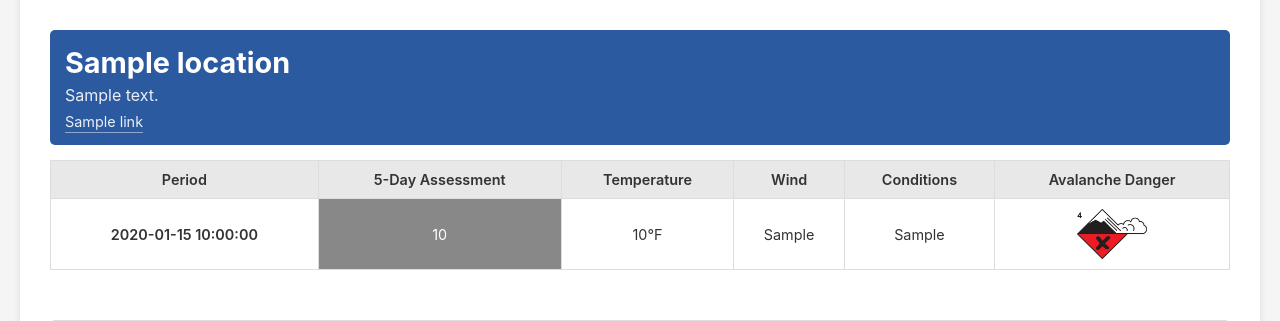
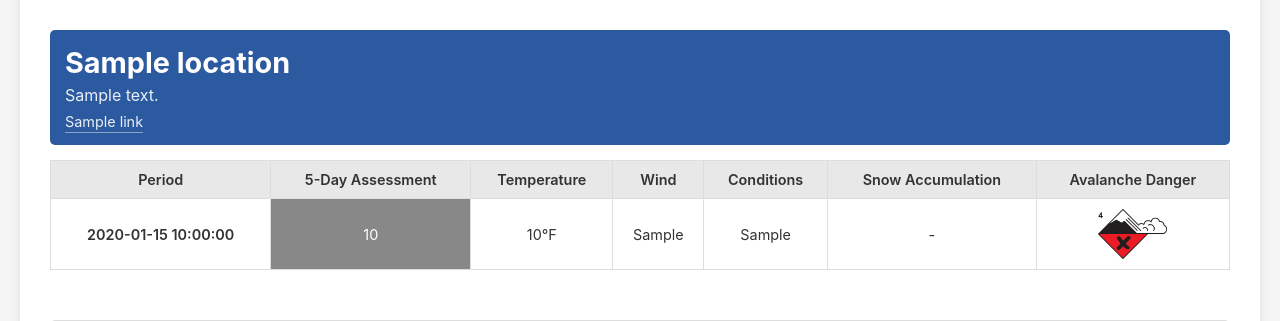
Before and after one commit to ddworken/toowarm.com, a Flask app: template templates/index.html in a window 1280 px wide. Shown: the part 156-477 px from the top of the page. Run offline with Flask 3, Linux system fonts and the light colour scheme; the template is opened without the code that fills it: most values are stand-ins (such as "Sample title", 1, 10 or a date in 2020).

Commit message:
Add snow accumulation column and fix avalanche caching
Snow accumulation:
- Fetch snowfallAmount from NWS gridpoints API
- Store in database with proper UTC timezone handling
- Display in new "Snow Accumulation" column (converted to inches)

Avalanche caching fixes:
- "No forecast" entries expire after 2 hours (was permanent)
- Skip fetching for dates > 3 days in future
- Fixes stale cache preventing real forecasts from showing

🤖 Generated with [Claude Code](https://claude.com/claude-code)

Co-Authored-By: Claude Opus 4.5 <noreply@anthropic.com>

```diff
--- a/app.py
+++ b/app.py
@@ -282,6 +282,114 @@ def apply_elevation_correction(temperature, location_name):
 # Weather Data Collection Functions
 # ============================================================================
 
+def parse_iso_duration(duration_str):
+    """
+    Parse ISO 8601 duration string (e.g., 'PT6H' = 6 hours).
+
+    Returns: timedelta
+    """
+    import re
+    match = re.match(r'PT(\d+)H', duration_str)
+    if match:
+        return timedelta(hours=int(match.group(1)))
+    return timedelta(hours=6)  # Default to 6 hours
+
+
+def parse_iso_datetime_to_utc(iso_string):
+    """
+    Parse ISO datetime string and convert to UTC naive datetime.
+    Handles formats like: '2025-12-30T00:00:00+00:00', '2025-12-29T18:00:00-08:00'
+    """
+    # Handle timezone offset
+    if '+' in iso_string[10:] or iso_string.endswith('Z'):
+        # UTC time (+00:00 or Z)
+        dt_str = iso_string.replace('+00:00', '').replace('Z', '')
+        return datetime.fromisoformat(dt_str)
+    elif '-' in iso_string[10:]:
+        # Has negative offset like -08:00 or -07:00
+        # Find the timezone part (last 6 chars like -08:00)
+        if iso_string[-6] == '-' or iso_string[-6] == '+':
+            dt_str = iso_string[:-6]
+            tz_str = iso_string[-6:]
+            dt = datetime.fromisoformat(dt_str)
+            # Parse offset hours
+            offset_hours = int(tz_str[1:3])
+            offset_mins = int(tz_str[4:6])
+            offset_total = timedelta(hours=offset_hours, minutes=offset_mins)
+            if tz_str[0] == '-':
+                # Negative offset means behind UTC, so add to get UTC
+                dt = dt + offset_total
+            else:
+                dt = dt - offset_total
+            return dt
+    # Fallback: assume it's already UTC-ish
+    return datetime.fromisoformat(iso_string.split('+')[0].split('-08:00')[0].split('-07:00')[0])
+
+
+def fetch_snow_accumulation(grid_id, grid_x, grid_y):
+    """
+    Fetch snow accumulation data from NWS gridpoints API.
+
+    Returns: List of {'start': datetime, 'end': datetime, 'snow_mm': float}
+             All times are in UTC for consistent comparison.
+    """
+    gridpoints_url = f"{BASE_URL}/gridpoints/{grid_id}/{grid_x},{grid_y}"
+
+    try:
+        response = requests.get(gridpoints_url, headers=HEADERS, timeout=15)
+        response.raise_for_status()
+        data = response.json()
+
+        snow_data = data.get('properties', {}).get('snowfallAmount', {})
+        values = snow_data.get('values', [])
+
+        result = []
+        for item in values:
+            valid_time = item.get('validTime', '')
+            snow_mm = item.get('value', 0) or 0
+
+            # Parse validTime format: "2025-12-30T00:00:00+00:00/PT6H"
+            if '/' in valid_time:
+                time_part, duration_part = valid_time.split('/')
+                start_time = parse_iso_datetime_to_utc(time_part)
+                duration = parse_iso_duration(duration_part)
+                end_time = start_time + duration
+            else:
+                start_time = parse_iso_datetime_to_utc(valid_time)
+                end_time = start_time + timedelta(hours=6)
+
+            result.append({
+                'start': start_time,
+                'end': end_time,
+                'snow_mm': float(snow_mm)
+            })
+
+        logger.debug(f"  Fetched {len(result)} snow accumulation periods")
+        return result
+
+    except Exception as e:
+        logger.warning(f"  Could not fetch snow data: {e}")
+        return []
+
+
+def get_snow_for_period(snow_data, period_start, period_end):
+    """
+    Calculate total snow accumulation for a forecast period.
+
+    Sums snow from all overlapping time ranges in the gridpoints data.
+    """
+    if not snow_data:
+        return None
+
+    total_snow = 0.0
+    for item in snow_data:
+        # Check if snow period overlaps with forecast period
+        if item['end'] > period_start and item['start'] < period_end:
+            total_snow += item['snow_mm']
+
+    return total_snow if total_snow > 0 else None
+
+
 def fetch_and_store_weather(location):
     """
     Fetch weather forecast for a specific location and store it in the database.
@@ -316,7 +424,10 @@ def fetch_and_store_weather(location):
 
         periods = forecast_data['properties']['periods']
 
-        # Step 3: Store in database
+        # Step 3: Fetch snow accumulation data from gridpoints API
+        snow_data = fetch_snow_accumulation(grid_id, grid_x, grid_y)
+
+        # Step 4: Store in database
         _, SessionLocal = init_db(DATABASE_URL)
         session = SessionLocal()
 
@@ -325,6 +436,13 @@ def fetch_and_store_weather(location):
             records_added = 0
 
             for period in periods:
+                # Parse period start/end times and convert to UTC for snow matching
+                period_start_utc = parse_iso_datetime_to_utc(period['startTime'])
+                period_end_utc = parse_iso_datetime_to_utc(period['endTime'])
+
+                # Get snow accumulation for this period (using UTC times)
+                snow_mm = get_snow_for_period(snow_data, period_start_utc, period_end_utc)
+
                 weather_record = WeatherForecast(
                     location_name=location['name'],
                     latitude=location['latitude'],
@@ -337,6 +455,9 @@ def fetch_and_store_weather(location):
                     wind_direction=period['windDirection'],
                     short_forecast=period['shortForecast'],
                     detailed_forecast=period['detailedForecast'],
+                    snow_accumulation_mm=snow_mm,
+                    period_start=period_start_utc,
+                    period_end=period_end_utc,
                     grid_id=grid_id,
                     grid_x=grid_x,
                     grid_y=grid_y
@@ -580,16 +701,30 @@ def fetch_avalanche_forecast(zone_id, forecast_date, location_elevation_ft=None,
                 }
             }
 
+        # Skip fetching for dates more than 3 days in the future (forecasts rarely exist that far out)
+        if forecast_date > today + timedelta(days=3):
+            return {
+                'danger_rating': None,
+                'danger_level_text': 'No forecast',
+                'zone_name': f'Zone {zone_id}',
+                'no_forecast': True,
+                'elevation_breakdown': None
+            }
+
         # Check if we have valid cached data (including elevation breakdown)
         if cached:
             cache_is_valid = False
-            # For past dates, cache never expires
-            if forecast_date < today:
-                cache_is_valid = True
+            cache_age = datetime.utcnow() - cached.fetched_at
+
+            # "no_forecast" entries expire after 2 hours (forecasts may be published)
+            if cached.no_forecast:
+                if cache_age.total_seconds() < 2 * 3600:  # 2 hours
+                    cache_is_valid = True
             else:
-                # For current/future dates, check if cache is fresh
-                cache_age = datetime.utcnow() - cached.fetched_at
-                if cache_age.total_seconds() < AVALANCHE_CACHE_HOURS * 3600:
+                # Valid forecasts: past dates never expire, current/future expire after 6 hours
+                if forecast_date < today:
+                    cache_is_valid = True
+                elif cache_age.total_seconds() < AVALANCHE_CACHE_HOURS * 3600:
                     cache_is_valid = True
 
             if cache_is_valid:
@@ -2483,7 +2618,8 @@ def get_location_data(location_name, days=7):
                     'avalanche_danger': avalanche_data['danger_level_text'],
                     'avalanche_rating': avalanche_data['danger_rating'],
                     'avalanche_color': get_avalanche_color(avalanche_data['danger_level_text'], avalanche_data['danger_rating']),
-                    'avalanche_elevation_breakdown': avalanche_data.get('elevation_breakdown')
+                    'avalanche_elevation_breakdown': avalanche_data.get('elevation_breakdown'),
+                    'snow_accumulation_mm': forecast.snow_accumulation_mm
                 })
 
         logger.info(f"PERF [{location_name}]: historical loop took {_time.time()-_t4:.3f}s")
@@ -2551,7 +2687,8 @@ def get_location_data(location_name, days=7):
                     'avalanche_danger': avalanche_data['danger_level_text'],
                     'avalanche_rating': avalanche_data['danger_rating'],
                     'avalanche_color': get_avalanche_color(avalanche_data['danger_level_text'], avalanche_data['danger_rating']),
-                    'avalanche_elevation_breakdown': avalanche_data.get('elevation_breakdown')
+                    'avalanche_elevation_breakdown': avalanche_data.get('elevation_breakdown'),
+                    'snow_accumulation_mm': forecast.snow_accumulation_mm
                 })
 
         logger.info(f"PERF [{location_name}]: future loop took {_time.time()-_t5:.3f}s")
--- a/templates/index.html
+++ b/templates/index.html
@@ -155,6 +155,13 @@
         .temp-poor {
             background-color: #f44336;
             color: white;
+        }
+
+        /* Snow accumulation */
+        .snow-positive {
+            background-color: #e3f2fd;
+            color: #1565c0;
+            font-weight: bold;
         }
 
         /* Condition color coding */
@@ -419,6 +426,7 @@
                         <th>Temperature</th>
                         <th>Wind</th>
                         <th>Conditions</th>
+                        <th>Snow Accumulation</th>
                         <th>Avalanche Danger</th>
                     </tr>
                 </thead>
@@ -456,6 +464,13 @@
                         </td>
                         <td class="score-cell {{ period.forecast_color }}" style="cursor: help;" data-tooltip="{{ period.detailed_forecast }}">
                             {{ period.short_forecast }}
+                        </td>
+                        <td class="{% if period.snow_accumulation_mm and period.snow_accumulation_mm > 0 %}snow-positive{% endif %}">
+                            {% if period.snow_accumulation_mm and period.snow_accumulation_mm > 0 %}
+                                {{ "%.1f"|format(period.snow_accumulation_mm / 25.4) }}"
+                            {% else %}
+                                -
+                            {% endif %}
                         </td>
                         <td class="score-cell {{ period.avalanche_color }}" style="cursor: help;" {% if period.avalanche_elevation_breakdown %}data-tooltip="Avalanche Danger by Elevation:
 Lower (<3000 ft): {{ period.avalanche_elevation_breakdown.lower.text }} ({{ period.avalanche_elevation_breakdown.lower.rating }}){% if period.avalanche_elevation_breakdown.lower.is_current %} (this){% endif %}
```
Also changed, not shown: models.py (+7 -0 lines), 1 other file.
